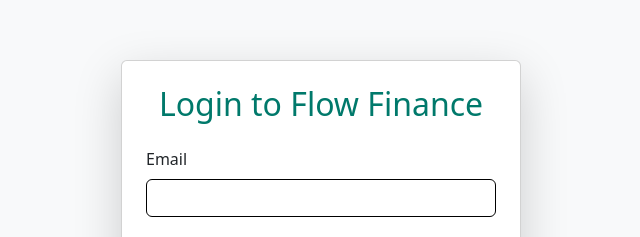
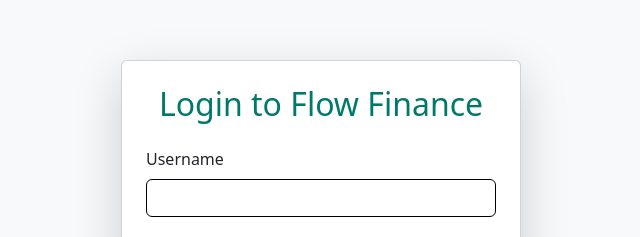
Before and after one commit to ajy-ocean/flow-finance-frontend, a React (Create React App) app: page / in a window 1280 px wide. Shown: the part 147-384 px from the top of the page, without its empty margins (319-959 px from the left). Built offline with nearby package versions, Linux system fonts and the light colour scheme; no server answers.

Commit message:
login page

```diff
--- a/src/components/Login.js
+++ b/src/components/Login.js
@@ -6,12 +6,13 @@ import ShowIcon from '../assets/icons/show.png';
 import HideIcon from '../assets/icons/hide.png';
 
 const Login = () => {
-    const [credentials, setCredentials] = useState({ email: '', password: '' });
+    const [credentials, setCredentials] = useState({ username: '', password: '' });
     const [error, setError] = useState('');
     const [showPassword, setShowPassword] = useState(false);
     const navigate = useNavigate();
     const { login } = useAuth();
     const primaryColor = "#00796B";
+    const inputBorderStyle = { border: '1px solid #000' };
 
     const handleChange = (e) => {
         setCredentials({ ...credentials, [e.target.name]: e.target.value });
@@ -22,7 +23,7 @@ const Login = () => {
         setError('');
         try {
             const response = await axios.post('/api/user/login', credentials);
-            login(response.data.token, response.data.email);
+            login(response.data.token, response.data.username);
             navigate('/dashboard');
         } catch (err) {
             console.error("Login failed:", err);
@@ -34,23 +35,19 @@ const Login = () => {
         setShowPassword(!showPassword);
     };
 
-    const inputBorderStyle = { border: '1px solid #000' };
-
     return (
         <div className="container d-flex justify-content-center align-items-center min-vh-100 p-3 p-md-5">
             <div className="card shadow-lg p-4 w-100" style={{ maxWidth: '400px' }}>
                 <h2 className="text-center mb-4" style={{ color: primaryColor }}>Login to Flow Finance</h2>
-
                 {error && <div className="alert alert-danger">{error}</div>}
-
                 <form onSubmit={handleSubmit}>
                     <div className="mb-3">
-                        <label className="form-label">Email</label>
+                        <label className="form-label">Username</label>
                         <input
-                            type="email"
+                            type="text"
                             className="form-control"
-                            name="email"
-                            value={credentials.email}
+                            name="username"
+                            value={credentials.username}
                             onChange={handleChange}
                             required
                             style={inputBorderStyle}
```
